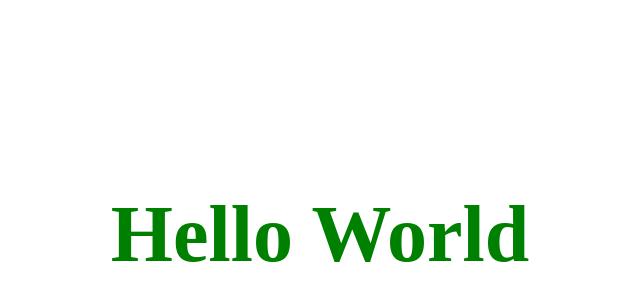
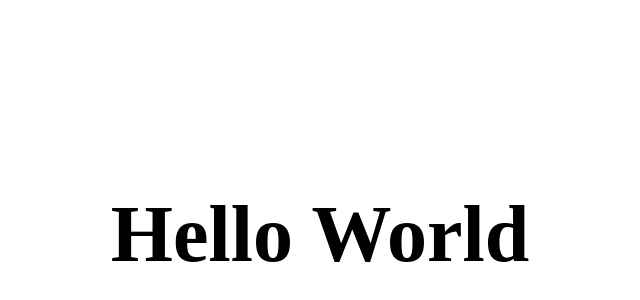
Before and after one commit to gabrielnavas/shop-flow, a React (Vite) app in the folder frontend/: page / in a window 1280 px wide. Shown: the part 166-466 px from the top of the page, without its empty margins (320-960 px from the left). Built offline with nearby package versions, Linux system fonts and the light colour scheme.

Commit message:
add light theme

```diff
--- a/frontend/src/App.tsx
+++ b/frontend/src/App.tsx
@@ -16,7 +16,7 @@ const Container = styled.div`
   height: 100vh;
   justify-content: center;
   align-items: center;
-  color: green;
+  color: ${props => props.theme.colors.text};
   font-weight: bold;
   font-size: 80px;
 `
--- a/frontend/src/main.tsx
+++ b/frontend/src/main.tsx
@@ -3,10 +3,19 @@ import { createRoot } from 'react-dom/client'
 
 import './index.css'
 import { App } from './App'
+import { ThemeProvider } from 'styled-components'
+import {lightTheme } from './theme'
 
+const Main = () => {
+  return (
+    <ThemeProvider theme={lightTheme}>
+      <App />
+    </ThemeProvider>
+  )
+}
 
 createRoot(document.getElementById('root')!).render(
   <StrictMode>
-    <App />
+    <Main />
   </StrictMode>,
 )
--- /dev/null
+++ b/frontend/src/theme.ts
@@ -0,0 +1,35 @@
+export const lightTheme = {
+  colors: {
+    background: "#f5f5f5",
+    textPrimary: "#212121",
+    textSecondary: "#757575",
+    buttonPrimary: "#007aff",
+    buttonPrimaryHover: "#0056b3",
+    buttonSecondary: "#ff6f61",
+    cardBackground: "#ffffff",
+    border: "#e0e0e0",
+    link: "#007aff",
+    error: "#e53935",
+    success: "#43a047",
+  },
+  fontSizes: {
+    small: "0.875rem",
+    medium: "1rem",
+    large: "1.25rem",
+    extraLarge: "1.5rem",
+  },
+  spacing: {
+    xs: "0.5rem",
+    sm: "1rem",
+    md: "1.5rem",
+    lg: "2rem",
+  },
+  borderRadius: {
+    default: "8px",
+    round: "50%",
+  },
+  shadows: {
+    card: "0 4px 6px rgba(0, 0, 0, 0.1)",
+    button: "0 2px 4px rgba(0, 0, 0, 0.1)",
+  },
+};
```
